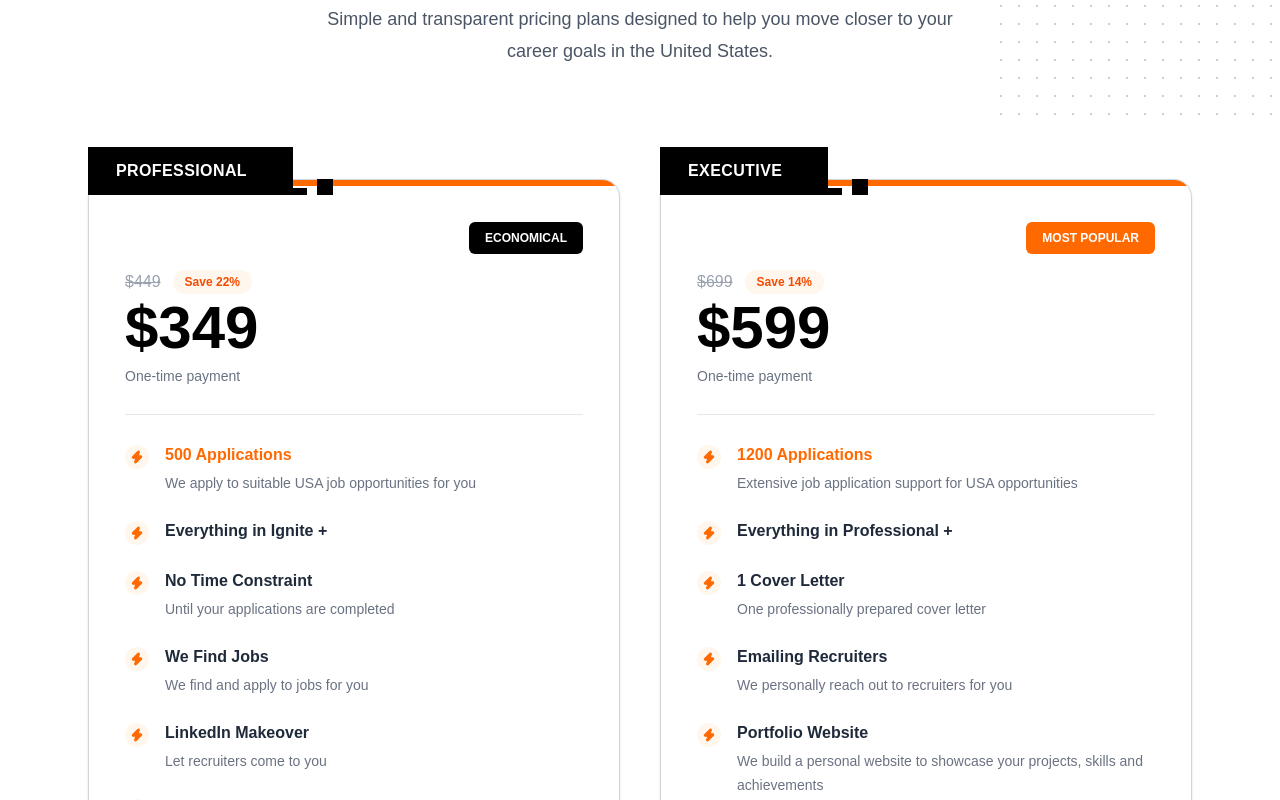
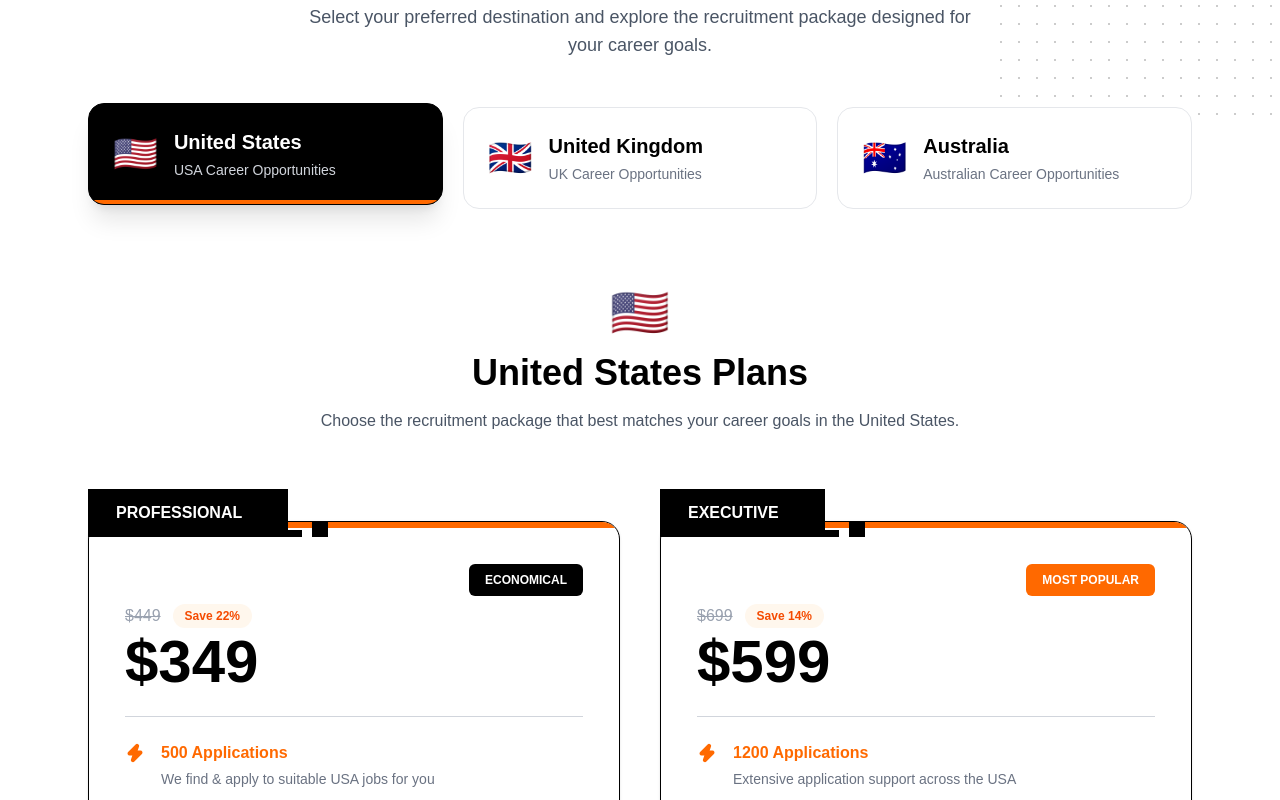
Before and after one commit to Jiya-builds/ApplyOrbita-job-portal, a Next.js app: page /pricing in a window 1280 px wide. Shown: the part 1160-1960 px from the top of the page. Built offline with nearby package versions, Linux system fonts and the light colour scheme.

Commit message:
Update pricing section for USA UK Australia

```diff
--- a/components/Pricing.tsx
+++ b/components/Pricing.tsx
@@ -1,26 +1,53 @@
 "use client";
 
+import { useState } from "react";
 import Link from "next/link";
 import { Check, Zap } from "lucide-react";
 
-const plans = [
+type CountryKey = "usa" | "uk" | "australia";
+
+type Feature = {
+  title: string;
+  description: string;
+  orange: boolean;
+};
+
+type Plan = {
+  title: string;
+  oldPrice: string;
+  price: string;
+  save: string;
+  badge: string;
+  features: Feature[];
+};
+
+const pricingData: Record<
+  CountryKey,
+  {
+    country: string;
+    flag: string;
+    description: string;
+    plans: Plan[];
+  }
+> = {
+  usa: {
+    country: "United States",
+    flag: "🇺🇸",
+    description:
+      "Choose the recruitment package that best matches your career goals in the United States.",
+
+    plans: [
       {
         title: "PROFESSIONAL",
         oldPrice: "$449",
         price: "$349",
         save: "Save 22%",
         badge: "ECONOMICAL",
-
         features: [
           {
             title: "500 Applications",
-        description: "We apply to suitable USA job opportunities for you",
+            description: "We find & apply to suitable USA jobs for you",
             orange: true,
-      },
-      {
-        title: "Everything in Ignite +",
-        description: "",
-        orange: false,
           },
           {
             title: "No Time Constraint",
@@ -29,7 +56,7 @@ const plans = [
           },
           {
             title: "We Find Jobs",
-        description: "We find and apply to jobs for you",
+            description: "We find & apply to jobs for you",
             orange: false,
           },
           {
@@ -51,11 +78,10 @@ const plans = [
         price: "$599",
         save: "Save 14%",
         badge: "MOST POPULAR",
-
         features: [
           {
             title: "1200 Applications",
-        description: "Extensive job application support for USA opportunities",
+            description: "Extensive application support across the USA",
             orange: true,
           },
           {
@@ -65,79 +91,345 @@ const plans = [
           },
           {
             title: "1 Cover Letter",
-        description: "One professionally prepared cover letter",
+            description: "1 cover letter used for all applications",
             orange: false,
           },
           {
             title: "Emailing Recruiters",
-        description:
-          "We personally reach out to recruiters for you",
+            description: "We personally reach out to recruiters for you",
             orange: false,
           },
           {
             title: "Portfolio Website",
             description:
-          "We build a personal website to showcase your projects, skills and achievements",
+              "We build a personal site to showcase your projects, skills & achievements",
             orange: false,
           },
         ],
       },
+    ],
+  },
+
+  uk: {
+    country: "United Kingdom",
+    flag: "🇬🇧",
+    description:
+      "Choose the recruitment package that best matches your career goals in the United Kingdom.",
+
+    plans: [
+      {
+        title: "PROFESSIONAL",
+        oldPrice: "£379",
+        price: "£299",
+        save: "Save 21%",
+        badge: "ECONOMICAL",
+        features: [
+          {
+            title: "400 Applications",
+            description: "We find & apply to suitable UK jobs for you",
+            orange: true,
+          },
+          {
+            title: "No Time Constraint",
+            description: "Until your applications are completed",
+            orange: false,
+          },
+          {
+            title: "We Find Jobs",
+            description: "We find & apply to jobs for you",
+            orange: false,
+          },
+          {
+            title: "LinkedIn Makeover",
+            description: "Let recruiters come to you",
+            orange: false,
+          },
+          {
+            title: "Interview Prep Material",
+            description: "Resources to help you ace interviews",
+            orange: false,
+          },
+        ],
+      },
+
+      {
+        title: "EXECUTIVE",
+        oldPrice: "£579",
+        price: "£499",
+        save: "Save 14%",
+        badge: "MOST POPULAR",
+        features: [
+          {
+            title: "900 Applications",
+            description: "Extensive application support across the UK",
+            orange: true,
+          },
+          {
+            title: "Everything in Professional +",
+            description: "",
+            orange: false,
+          },
+          {
+            title: "1 Cover Letter",
+            description: "1 cover letter used for all applications",
+            orange: false,
+          },
+          {
+            title: "Emailing Recruiters",
+            description: "We personally reach out to recruiters for you",
+            orange: false,
+          },
+          {
+            title: "Portfolio Website",
+            description:
+              "We build a personal site to showcase your projects, skills & achievements",
+            orange: false,
+          },
+        ],
+      },
+    ],
+  },
+
+  australia: {
+    country: "Australia",
+    flag: "🇦🇺",
+    description:
+      "Choose the recruitment package that best matches your career goals in Australia.",
+
+    plans: [
+      {
+        title: "PROFESSIONAL",
+        oldPrice: "A$599",
+        price: "A$499",
+        save: "Save 17%",
+        badge: "ECONOMICAL",
+        features: [
+          {
+            title: "400 Applications",
+            description: "We find & apply to suitable Australian jobs for you",
+            orange: true,
+          },
+          {
+            title: "No Time Constraint",
+            description: "Until your applications are completed",
+            orange: false,
+          },
+          {
+            title: "We Find Jobs",
+            description: "We find & apply to jobs for you",
+            orange: false,
+          },
+          {
+            title: "LinkedIn Makeover",
+            description: "Let recruiters come to you",
+            orange: false,
+          },
+          {
+            title: "Interview Prep Material",
+            description: "Resources to help you ace interviews",
+            orange: false,
+          },
+        ],
+      },
+
+      {
+        title: "EXECUTIVE",
+        oldPrice: "A$899",
+        price: "A$799",
+        save: "Save 11%",
+        badge: "MOST POPULAR",
+        features: [
+          {
+            title: "1000 Applications",
+            description: "Extensive application support across Australia",
+            orange: true,
+          },
+          {
+            title: "Everything in Professional +",
+            description: "",
+            orange: false,
+          },
+          {
+            title: "1 Cover Letter",
+            description: "1 cover letter used for all applications",
+            orange: false,
+          },
+          {
+            title: "Emailing Recruiters",
+            description: "We personally reach out to recruiters for you",
+            orange: false,
+          },
+          {
+            title: "Portfolio Website",
+            description:
+              "We build a personal site to showcase your projects, skills & achievements",
+            orange: false,
+          },
+        ],
+      },
+    ],
+  },
+};
+
+export default function Pricing() {
+  const [selectedCountry, setSelectedCountry] =
+    useState<CountryKey>("usa");
+
+  const current = pricingData[selectedCountry];
+
+  const countries = [
+    {
+      key: "usa" as CountryKey,
+      flag: "🇺🇸",
+      title: "United States",
+      subtitle: "USA Career Opportunities",
+    },
+    {
+      key: "uk" as CountryKey,
+      flag: "🇬🇧",
+      title: "United Kingdom",
+      subtitle: "UK Career Opportunities",
+    },
+    {
+      key: "australia" as CountryKey,
+      flag: "🇦🇺",
+      title: "Australia",
+      subtitle: "Australian Career Opportunities",
+    },
   ];
 
-export default function Pricing() {
   return (
     <section
       id="plans"
       className="relative overflow-hidden bg-white py-24"
     >
       {/* Background dots */}
+
       <div className="absolute right-0 top-10 h-72 w-72 opacity-20 bg-[radial-gradient(#000_1px,transparent_1px)] [background-size:18px_18px]" />
 
       <div className="absolute bottom-0 left-0 h-72 w-72 opacity-20 bg-[radial-gradient(#000_1px,transparent_1px)] [background-size:18px_18px]" />
 
       <div className="relative mx-auto max-w-6xl px-6">
 
-        {/* Section Heading */}
-        <div className="mb-20 text-center">
+        {/* Heading */}
+
+        <div className="mb-12 text-center">
 
           <span className="font-bold uppercase tracking-[3px] text-orange-500">
-            USA Pricing
+            Career Packages
           </span>
 
           <h2 className="mt-5 text-4xl font-extrabold text-black md:text-5xl">
-            Choose Your USA Plan
+            Choose Your Destination
           </h2>
 
-          <p className="mx-auto mt-5 max-w-2xl text-lg leading-8 text-gray-600">
-            Simple and transparent pricing plans designed to help you
-            move closer to your career goals in the United States.
+          <p className="mx-auto mt-5 max-w-2xl text-lg text-gray-600">
+            Select your preferred destination and explore the
+            recruitment package designed for your career goals.
+          </p>
+
+        </div>
+
+        {/* Country Selector */}
+
+        <div className="mb-20 grid gap-5 md:grid-cols-3">
+
+          {countries.map((country) => {
+
+            const isSelected =
+              selectedCountry === country.key;
+
+            return (
+              <button
+                key={country.key}
+                onClick={() =>
+                  setSelectedCountry(country.key)
+                }
+                className={`relative overflow-hidden rounded-2xl border p-6 text-left transition-all duration-300 ${
+                  isSelected
+                    ? "border-black bg-black text-white shadow-xl -translate-y-1"
+                    : "border-gray-200 bg-white text-black hover:border-orange-500 hover:-translate-y-1 hover:shadow-lg"
+                }`}
+              >
+
+                <div className="flex items-center gap-4">
+
+                  <div className="text-4xl">
+                    {country.flag}
+                  </div>
+
+                  <div>
+
+                    <h3 className="text-xl font-bold">
+                      {country.title}
+                    </h3>
+
+                    <p
+                      className={`mt-1 text-sm ${
+                        isSelected
+                          ? "text-gray-300"
+                          : "text-gray-500"
+                      }`}
+                    >
+                      {country.subtitle}
+                    </p>
+
+                  </div>
+
+                </div>
+
+                {isSelected && (
+                  <div className="absolute bottom-0 left-0 h-1 w-full bg-orange-500" />
+                )}
+
+              </button>
+            );
+
+          })}
+
+        </div>
+
+        {/* Selected Country */}
+
+        <div className="mb-14 text-center">
+
+          <div className="text-5xl">
+            {current.flag}
+          </div>
+
+          <h3 className="mt-4 text-3xl font-extrabold text-black md:text-4xl">
+            {current.country} Plans
+          </h3>
+
+          <p className="mx-auto mt-4 max-w-2xl text-gray-600">
+            {current.description}
           </p>
 
         </div>
 
         {/* Pricing Cards */}
+
         <div className="grid items-start gap-10 lg:grid-cols-2">
 
-          {plans.map((plan) => (
+          {current.plans.map((plan) => (
+
             <div
               key={plan.title}
               className="relative pt-8"
             >
 
-              {/* Black Plan Label */}
+              {/* Black Top Tab */}
+
               <div className="absolute left-0 top-0 z-10">
 
-                <div className="relative bg-black px-7 py-3 text-sm font-bold tracking-wide text-white md:text-base">
+                <div className="relative bg-black px-7 py-3 text-sm font-bold text-white md:text-base">
 
                   {plan.title}
 
-                  {/* Right extension */}
                   <div className="absolute right-[-18px] top-0 h-full w-[18px] bg-black" />
 
-                  {/* Bottom extension */}
                   <div className="absolute bottom-0 right-[-32px] h-[7px] w-[32px] bg-black" />
 
-                  {/* Small square */}
                   <div className="absolute bottom-0 right-[-58px] h-4 w-4 bg-black" />
 
                 </div>
@@ -145,14 +437,17 @@ export default function Pricing() {
               </div>
 
               {/* Card */}
-              <div className="overflow-hidden rounded-[18px] border border-gray-300 bg-white shadow-sm transition-all duration-300 hover:-translate-y-2 hover:shadow-xl">
 
-                {/* Orange Top Border */}
+              <div className="relative overflow-hidden rounded-[18px] border border-black bg-white shadow-sm">
+
+                {/* Orange Top Line */}
+
                 <div className="h-1.5 bg-orange-500" />
 
                 <div className="p-7 md:p-9">
 
                   {/* Badge */}
+
                   <div className="flex min-h-[32px] justify-end">
 
                     <span
@@ -168,7 +463,8 @@ export default function Pricing() {
                   </div>
 
                   {/* Price */}
-                  <div className="mt-4">
+
+                  <div className="mt-2">
 
                     <div className="flex items-center gap-3">
 
@@ -186,31 +482,28 @@ export default function Pricing() {
                       {plan.price}
                     </h3>
 
-                    <p className="mt-2 text-sm text-gray-500">
-                      One-time payment
-                    </p>
-
                   </div>
 
                   {/* Divider */}
-                  <div className="mt-7 border-t border-gray-200" />
+
+                  <div className="mt-6 border-t border-gray-300" />
 
                   {/* Features */}
-                  <div className="mt-7 space-y-6">
+
+                  <div className="mt-6 space-y-6">
 
                     {plan.features.map((feature, index) => (
+
                       <div
                         key={index}
                         className="flex items-start gap-4"
                       >
 
-                        <div className="mt-0.5 flex h-6 w-6 flex-shrink-0 items-center justify-center rounded-full bg-orange-50">
                         <Zap
-                            size={14}
+                          size={20}
                           fill="currentColor"
-                            className="text-orange-500"
+                          className="mt-0.5 flex-shrink-0 text-orange-500"
                         />
-                        </div>
 
                         <div>
 
@@ -225,7 +518,7 @@ export default function Pricing() {
                           </p>
 
                           {feature.description && (
-                            <p className="mt-1 text-sm leading-6 text-gray-500">
+                            <p className="mt-1 text-sm leading-5 text-gray-500">
                               {feature.description}
                             </p>
                           )}
@@ -233,14 +526,16 @@ export default function Pricing() {
                         </div>
 
                       </div>
+
                     ))}
 
                   </div>
 
-                  {/* Start Now */}
+                  {/* Button */}
+
                   <Link
                     href="/contact"
-                    className="mt-10 block w-full rounded-lg bg-black py-4 text-center font-bold text-white transition-all duration-300 hover:bg-orange-500"
+                    className="mt-9 block w-full rounded-lg bg-black py-4 text-center font-bold text-white transition-all duration-300 hover:bg-orange-500"
                   >
                     Start Now
                   </Link>
@@ -250,19 +545,20 @@ export default function Pricing() {
               </div>
 
             </div>
+
           ))}
 
         </div>
 
         {/* Trust Strip */}
+
         <div className="mt-14 rounded-2xl bg-gray-100 px-6 py-7">
 
           <div className="grid gap-6 sm:grid-cols-2 lg:grid-cols-4">
 
-            {/* Secure Payment */}
             <div className="flex items-center justify-center gap-4 lg:justify-start">
 
-              <div className="flex h-11 w-11 flex-shrink-0 items-center justify-center rounded-full bg-black text-white">
+              <div className="flex h-11 w-11 items-center justify-center rounded-full bg-black text-white">
                 <Check size={20} />
               </div>
 
@@ -278,10 +574,9 @@ export default function Pricing() {
 
             </div>
 
-            {/* No Hidden Charges */}
             <div className="flex items-center justify-center gap-4 lg:justify-start">
 
-              <div className="flex h-11 w-11 flex-shrink-0 items-center justify-center rounded-full bg-black text-white">
+              <div className="flex h-11 w-11 items-center justify-center rounded-full bg-black text-white">
                 <Check size={20} />
               </div>
 
@@ -297,10 +592,9 @@ export default function Pricing() {
 
             </div>
 
-            {/* Expert Support */}
             <div className="flex items-center justify-center gap-4 lg:justify-start">
 
-              <div className="flex h-11 w-11 flex-shrink-0 items-center justify-center rounded-full bg-black text-white">
+              <div className="flex h-11 w-11 items-center justify-center rounded-full bg-black text-white">
                 <Check size={20} />
               </div>
 
@@ -316,10 +610,9 @@ export default function Pricing() {
 
             </div>
 
-            {/* Money Back */}
             <div className="flex items-center justify-center gap-4 lg:justify-start">
 
-              <div className="flex h-11 w-11 flex-shrink-0 items-center justify-center rounded-full bg-black text-white">
+              <div className="flex h-11 w-11 items-center justify-center rounded-full bg-black text-white">
                 <Check size={20} />
               </div>
 
```
Lines whose indentation alone changed are shown as unchanged.
